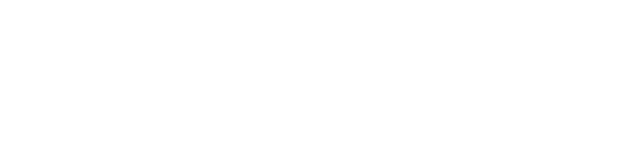
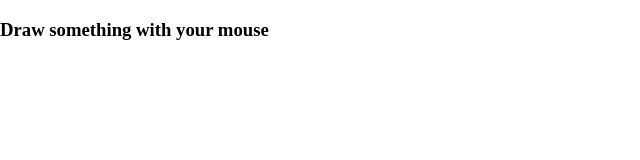
Before and after one commit to diegozwolf/Fun-with-Canvas, a plain HTML site: page index.html in a window 1280 px wide. Shown: the whole page, without its empty margins (0-640 px from the left). Drawn offline with Linux system fonts and the light colour scheme.

Commit message:
add title

```diff
--- a/index.html
+++ b/index.html
@@ -6,6 +6,7 @@
 	<link rel="stylesheet" href="style.css">
 </head>
 <body>
+	<h3>Draw something with your mouse</h3>
 	<canvas id="draw" width="800" height="800"></canvas>
 	<script type="text/javascript" src="script.js"></script>
 </body>
```
